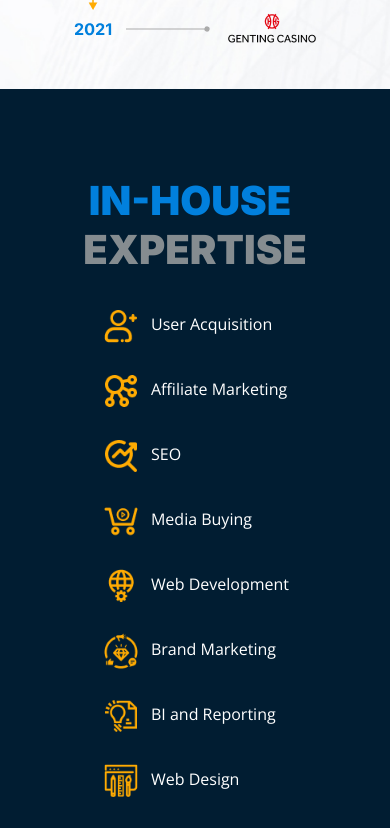
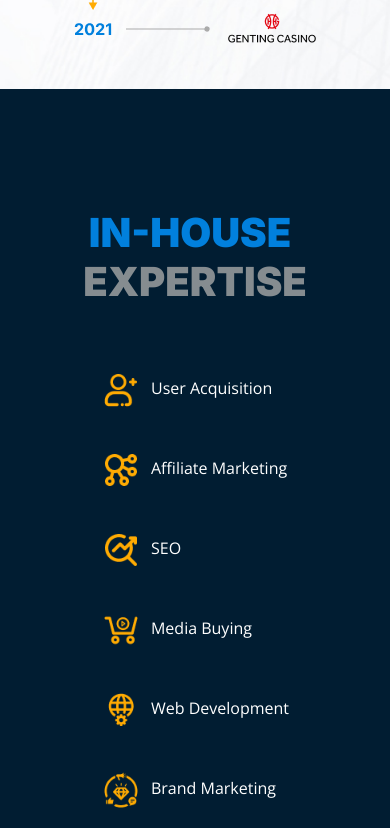
Before and after one commit to ggenobisa/primeonline, a React (Create React App) app: page / in a window 390 px wide. Shown: the part 8209-9037 px from the top of the page. Built offline with nearby package versions, Linux system fonts and the light colour scheme; the HTML template or start-up script is replaced by a standard one.

Commit message:
change photo map landscape

```diff
--- a/src/components/About.css
+++ b/src/components/About.css
@@ -58,13 +58,11 @@
     .about .content .about-us-container-heading h2 {font-size: 40px;}
     .about .content p {font-size: 14px;}
     .about .content .about-us-container-heading {padding: 30px;}
+    .about .content .about-btn {bottom: 10%;}
 }
 
 @media screen and (max-width:940px) and (orientation: landscape) {
     .about .content {height: 100vh;}
     .about .content .about-us-container-heading {margin: 0 auto; padding: 1rem;}
+    .about .content .about-btn {bottom: 3%;}
 }
-
-@media screen and (max-width:375px) {
-    .about .content .about-btn {bottom: 10%;}
-}
--- a/src/components/Contact.css
+++ b/src/components/Contact.css
@@ -204,6 +204,8 @@ input[type="submit"]:hover {
     margin-right: 10px;
 }
 
+img.hide-desktop.hide-portrait {display: none;}
+
 /*--------------RESPONSIVE CSS ----------------*/
 @media screen and (max-width:1024px) {
     .contact .container .col-1 img {transform: translateX(-180px);}
@@ -219,7 +221,6 @@ input[type="submit"]:hover {
     .contact .container .col-2 h3 {font-size: 30px;}
     .contact .container .col-2 .prime-details {display: none;}
     .contact .container .col-1 {max-width: 100%;}
-    /* .contact .container .col-1 img {position: unset;width: auto; height: 100%;transform: translate(-25%, 0px);} */
     .contact .container .col-1 img {position: unset;width: auto; height: 600px;transform: scale(1.5)}
     .Form {padding: 1rem; margin-top: 35px;}
     .Form .column-2 {display: block;}
@@ -264,10 +265,8 @@ input[type="submit"]:hover {
 
 @media screen and (max-width:940px) and (orientation: landscape) {
     .contact .container .col-3 .container {width: 45%;margin: 0 auto;padding-bottom: 15px;}
-    .contact .container .col-1 img {height: 800px; margin: 0 auto;}
-
-    /* .contact .container .col-1 .hide-desktop {display: none;}
-    .contact .container .col-1 .hide-mobile {display: block;} */
+    .contact .container .col-1 img.hide-desktop.hide-portrait {display: block; height: 100%;transform: translateX(0px); width: 100%;}
+    .hide-landscape {display: none;}
 }
 
 @media screen and (max-width:375px) {
--- a/src/components/Contact.js
+++ b/src/components/Contact.js
@@ -3,6 +3,7 @@ import './Contact.css'
 // import { UseForm } from 'react-hook-form'
 
 import map from '../img/map.jpg'
+import map_landscape from '../img/mobile/map-mobile-landscape.jpg'
 import fb from '../img/socials/facebook.png'
 import ig from '../img/socials/instagram.png'
 import link from '../img/socials/linkedin.png'
@@ -18,14 +19,18 @@ const Contact = () => {
             <div className='container'>
                 <div className='col-1'>
 
-                    <img src={map} className='hide-mobile' usemap="#image-map" alt='Prime Online LTD'></img>
-                    <a href="https://goo.gl/maps/UWuNWxD82stCt2ZP8" target="_blank" rel="noreferrer"><img src={map} className='hide-desktop' alt='Prime Online LTD'></img></a>
+                <img src={map} className='hide-mobile' usemap="#image-map" alt='Prime Online LTD'></img>
 
                 <map name="image-map">
                     <area target="_blank" alt="Prime Online LTD" title="Prime Online LTD" href="https://www.google.com/maps/place/Anapafseos,+Limassol,+Cyprus/@34.6894445,33.0562204,20.25z/data=!4m5!3m4!1s0x14e7336a80f4c7b5:0xce3af6fbd2cbfd46!8m2!3d34.6894901!4d33.0563325?shorturl=1" coords="255,637,519,688" shape="rect"></area>
                     <area target="_blank" alt="Prime Online LTD" title="Prime Online LTD" href="https://www.google.com/maps/place/Anapafseos,+Limassol,+Cyprus/@34.6894445,33.0562204,20.25z/data=!4m5!3m4!1s0x14e7336a80f4c7b5:0xce3af6fbd2cbfd46!8m2!3d34.6894901!4d33.0563325?shorturl=1" coords="388,733,49" shape="circle"></area>
                 </map>
 
+                {/* PORTRAIT */}
+                <a href="https://goo.gl/maps/UWuNWxD82stCt2ZP8" target="_blank" rel="noreferrer"><img src={map} className='hide-desktop hide-landscape' alt='Prime Online LTD'></img></a>
+
+                {/* LANDSCAPE */}
+                <a href="https://goo.gl/maps/UWuNWxD82stCt2ZP8" target="_blank" rel="noreferrer"><img src={map_landscape} className='hide-desktop hide-portrait' alt='Prime Online LTD'></img></a>
 
 
                 </div>
--- a/src/components/Expertise.css
+++ b/src/components/Expertise.css
@@ -65,7 +65,7 @@
     font-family: 'Open Sans', sans-serif;
     font-size: 32px;
     font-weight: 300;
-    margin-bottom: 60px;
+    margin-bottom: 80px;
 }
 
 .expertise-content .container ul li img {
@@ -90,11 +90,11 @@
 @media screen and (max-width:940px) {
     #expertise::before {display: block;}
     .expertise {height: auto;}
-    .expertise .content .expertise-container-heading {display:block; padding: 2rem 0;}
+    .expertise .content .expertise-container-heading {display:block; padding: 4rem 0;}
     .expertise .content .expertise-container-heading h2 {font-size: 40px;}
     .expertise .content .expertise-content {margin: 0 auto; padding: 0 0 2rem 0;}
     .expertise-content .container {grid-template-columns: 1fr;}
-    .expertise-content .container ul li {font-size: 16px; margin-bottom: 25px;}
+    .expertise-content .container ul li {font-size: 16px; margin-bottom: 40px;}
     .expertise-content .container ul li img {width: 50px;}
     .expertise .content .expertise-btn {bottom: 0;}
 }
```
Also changed, not shown: src/img/mobile/map-m.jpg (deleted), src/img/mobile/map-mobile-landscape.jpg (added), 6 other files (tests, documents, lock files or other folders).
